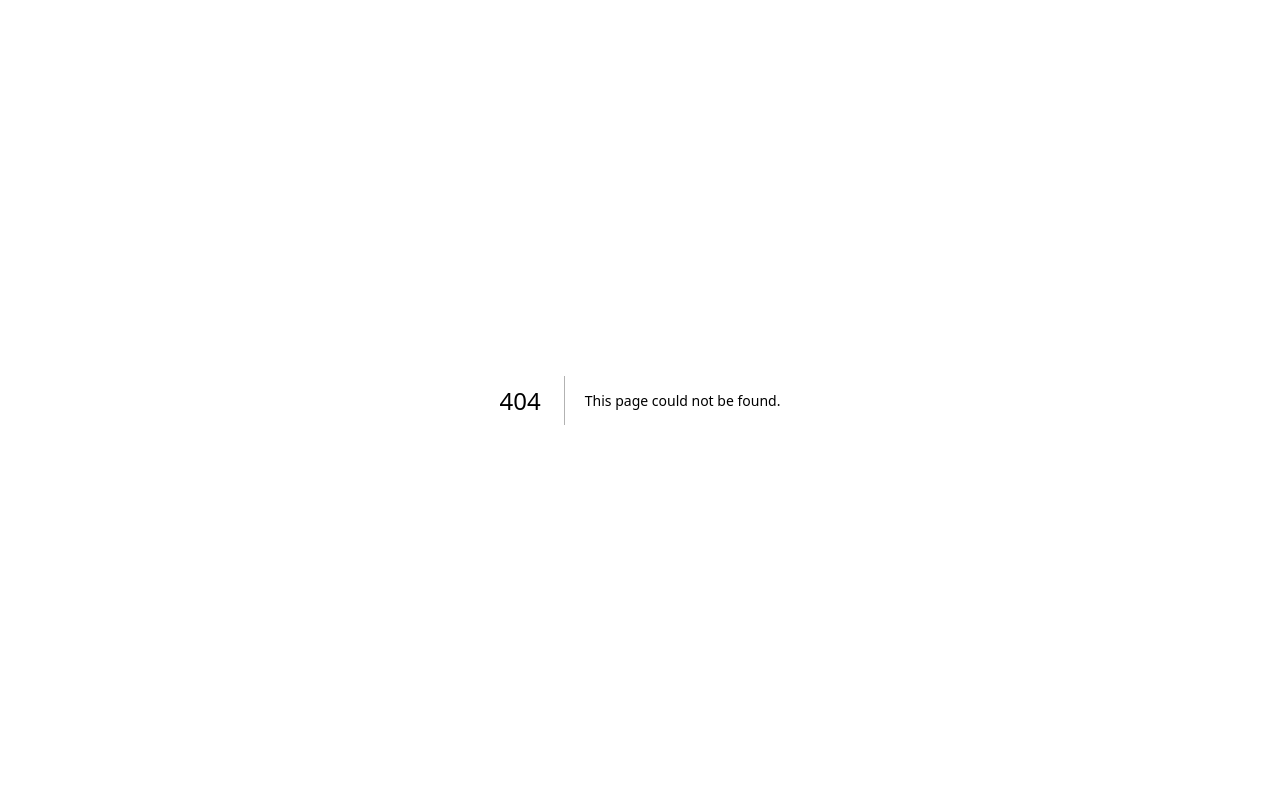
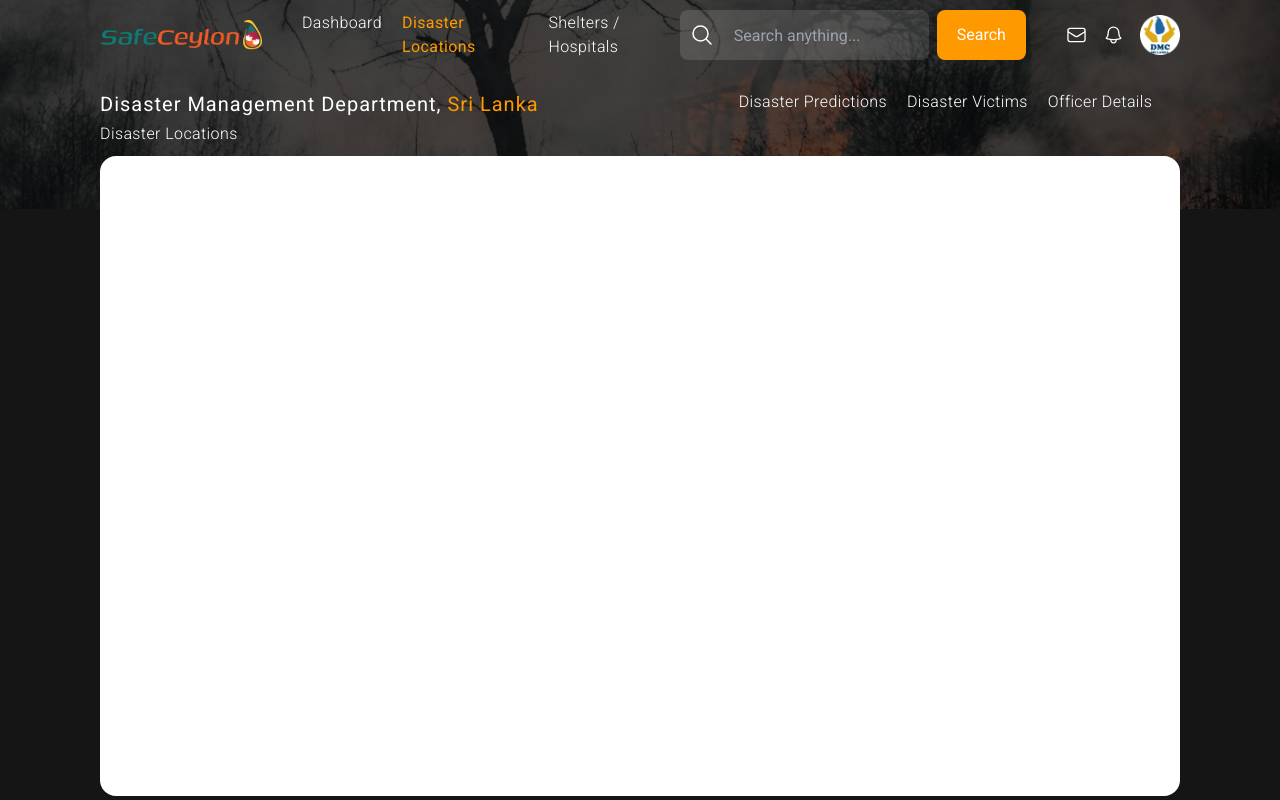
Before and after one commit to SafeCeylon/safeceylon-web, a Next.js app: page /disaster/disaster-locations in a window 1280 px wide. Before the commit this address had no page. Built offline with nearby package versions, Linux system fonts and the light colour scheme.

Commit message:
added a page for disaster-disasterlocations and added dyanamic text and text highliting

```diff
--- /dev/null
+++ b/app/disaster/disaster-locations/page.tsx
@@ -0,0 +1,15 @@
+import DisasterNavbar from "@/components/DisasterNavbar";
+import RequestCard from "@/components/RequestCard";
+
+export default function Admin() {
+  return (
+    <div className="bg-primary h-screen">
+      <DisasterNavbar />
+      <div className="px-[50px] md:px-[100px] flex h-4/5 w-full gap-20">
+        <div className="flex flex-col w-full gap-14 h-full">
+          <div className="w-full bg-white h-full rounded-2xl"></div>
+        </div>
+      </div>
+    </div>
+  );
+}
--- a/components/DisasterNavbar.tsx
+++ b/components/DisasterNavbar.tsx
@@ -1,20 +1,42 @@
+'use client'
 import Image from 'next/image';
 import Link from 'next/link';
 
 import images from '../constants/images';
 import SearchBar from './SearchBar';
+import { usePathname } from 'next/navigation';
+import { log } from 'console';
 
 export default function DisasterNavbar() {
+  const pathname = usePathname().slice(10);
+  // console.log(pathname)
+
+  const getPageTitle = (path: any) => {
+    switch (path) {
+      case 'admin':
+        return 'Admin Dashboard';
+      case 'disaster-locations':
+        return 'Disaster Locations';
+      case 'shelters-hospitals':
+        return 'Shelters / Hospitals';
+      default:
+        return 'Dashboard';
+    }
+  };
+
   return (
     <header className="px-[50px] md:px-[100px] py-[10px]">
       <div className="flex justify-between items-center">
         <div className="flex items-center gap-10">
           <Image src={images.Logo4} alt="Logo1" className="h-[30px] w-auto" />
           <div className="flex gap-5 tracking-wide">
-            <Link href={'#'} className="font-light text-active">
+            <Link href={'#'} className={`text-white font-light ${pathname == "admin" ? "text-active":""}`}>
               Dashboard
             </Link>
-            <Link href={'#'} className="text-white font-light">
+            <Link
+            href={'#'}
+            className={`text-white font-light ${pathname == "disaster-locations" ? "text-active":""}`}
+            >
               Disaster Locations
             </Link>
             <Link href={'#'} className="text-white font-light">
@@ -64,11 +86,11 @@ export default function DisasterNavbar() {
       <div className="mt-[30px] flex gap-[200px]">
         <div className="flex flex-col gap-1">
           <h3 className="text-white font-medium text-xl tracking-wider">
-            Meteorology Department,{' '}
+            Disaster Management Department,{' '}
             <span className="text-[#ff9900]">Sri Lanka</span>
           </h3>
           <h4 className="text-white font-extralight tracking-wide ">
-            Dashboard
+            {getPageTitle(pathname)}
           </h4>
         </div>
         <div className="flex gap-5 tracking-wide">
```
